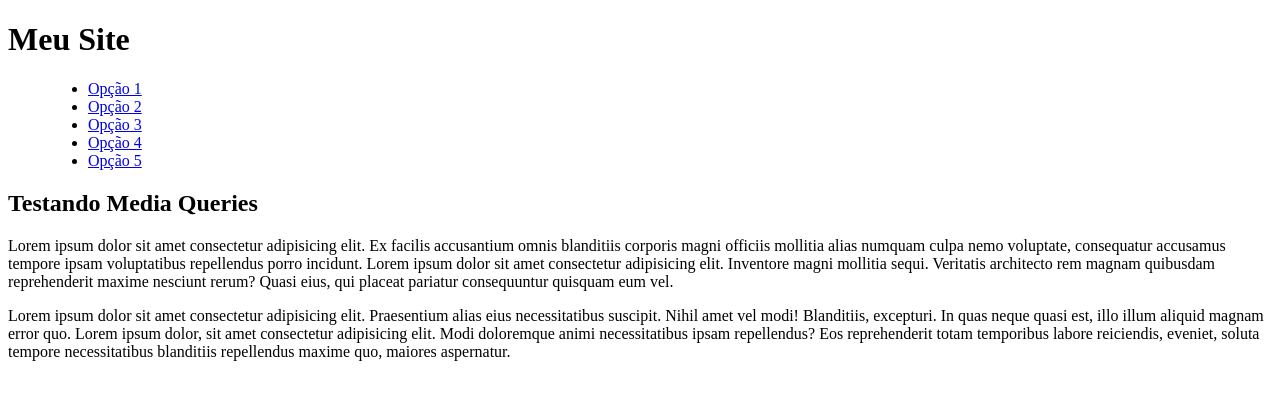
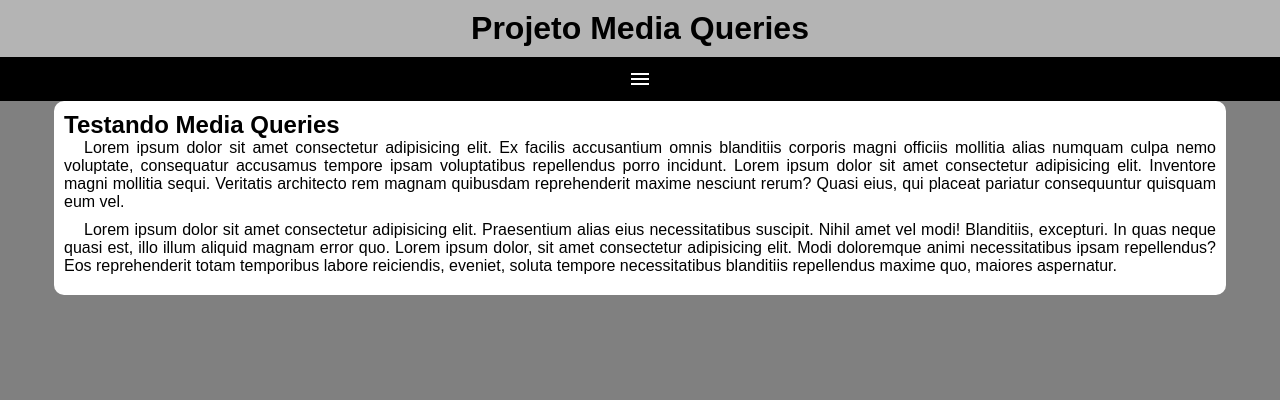
Before and after one commit to leonardobehnck/projeto-media-queries, a plain HTML site: page index.html in a window 1280 px wide. Drawn offline with nearby package versions, Linux system fonts and the light colour scheme.

Commit message:
Andamento

```diff
--- a/index.html
+++ b/index.html
@@ -5,14 +5,19 @@
   <meta charset="UTF-8">
   <meta http-equiv="X-UA-Compatible" content="IE=edge">
   <meta name="viewport" content="width=device-width, initial-scale=1.0">
-  <title>Meu site</title>
+  <title>Projeto Media Queries - Mobile First</title>
 </head>
-<link rel="stylesheet" href="style.css">
+<link rel="stylesheet" href="styles/style.css">
+<link rel="stylesheet" href="https://fonts.googleapis.com/css2?family=Material+Symbols+Outlined:opsz,wght,FILL,GRAD@48,400,0,0" />
+<script src="script.js"></script>
 
 <body>
   <header>
-    <h1>Meu Site</h1>
-    <menu>
+    <h1>Projeto Media Queries</h1>
+    <span id="burguer" class="material-symbols-outlined" onclick="clickMenu()">
+      menu
+      </span>
+    <menu id="menu">
       <ul>
         <li><a href="#">Opção 1</a></li>
         <li><a href="#">Opção 2</a></li>
--- /dev/null
+++ b/script.js
@@ -0,0 +1,7 @@
+function clickMenu() {
+  if (menu.style.display == 'block') {
+    menu.style.display = 'none'
+  } else {
+    menu.style.display = 'block'
+  }
+}
--- /dev/null
+++ b/styles/style.css
@@ -0,0 +1,75 @@
+@charset "UTF-8";
+
+* {
+  font-family: Arial, Helvetica, sans-serif;
+  margin: 0;
+  padding: 0;
+}
+
+body,
+html {
+  background-color: gray;
+}
+
+header {
+  background-color: rgb(180, 180, 180);
+}
+
+header h1 {
+  padding: 10px;
+  text-align: center;
+}
+
+span#burguer {
+  background-color: black;
+  color: white;
+  text-align: center;
+  display: block;
+  padding: 10px;
+}
+
+span#burguer:hover {
+  color: black;
+  cursor: pointer;
+  background-color: white;
+}
+
+menu {
+  display: none;
+}
+
+menu ul {
+  list-style: none;
+}
+
+menu ul li a {
+  display: block;
+  padding: 10px;
+  text-decoration: none;
+  background-color: rgb(87,87,87);
+  color: white;
+  border-top: 2px solid gray;
+}
+
+menu ul li a:hover {
+  background-color: gray;
+}
+
+main {
+  width: 90vw;
+  background-color: white;
+  margin-top: 50px;
+  margin: auto;
+  padding: 10px;
+  border-radius: 10px;
+}
+
+article h1 {
+  padding-bottom:20px;
+}
+
+article p {
+  text-align: justify;
+  margin-bottom: 10px;
+  text-indent: 20px;
+}
```
